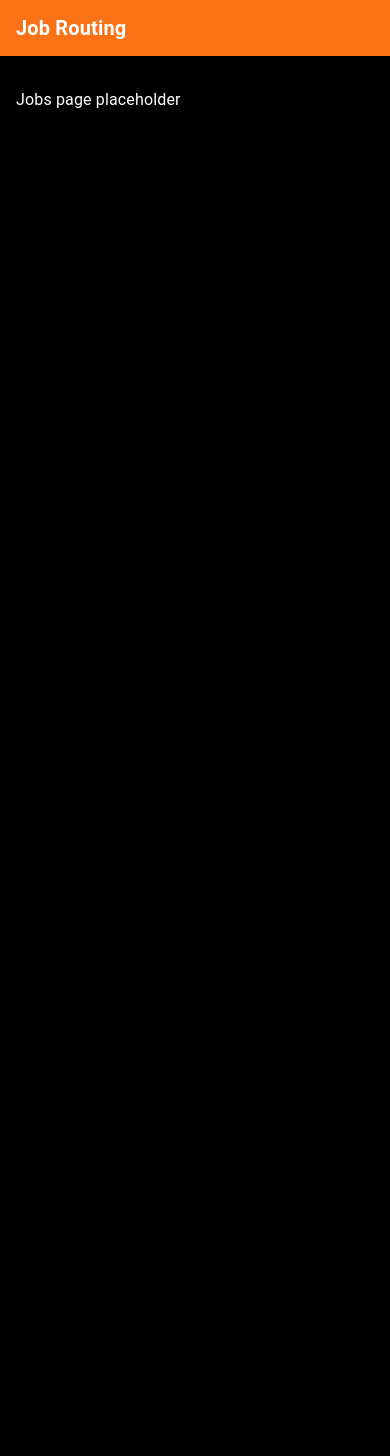
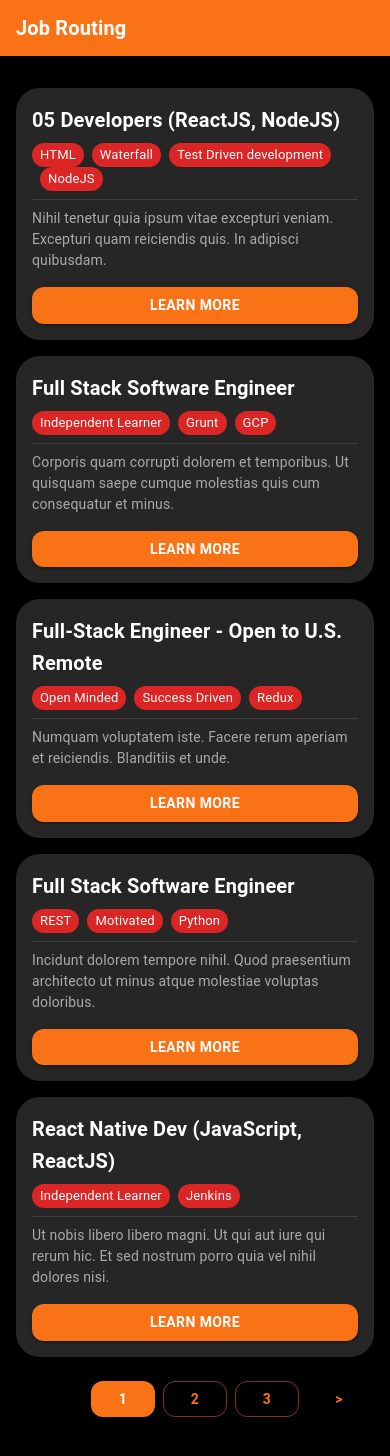
Before and after one commit to kiettt23/job-board, a React (Create React App) app: page / in a window 390 px wide. Shown: the top 1456 px of the page. Before the commit the page ends 844 px from the top, so only its background shows below. Built offline with nearby package versions, Linux system fonts and the light colour scheme.

Commit message:
feat(jobs): render 5 job cards in responsive grid with non-functioning pagination

```diff
--- a/src/pages/Jobs.js
+++ b/src/pages/Jobs.js
@@ -1,3 +1,37 @@
+import { Grid, Box, Button } from "@mui/material";
+import jobs from "../data/jobs";
+import JobCard from "../components/JobCard";
+
 export default function Jobs() {
-  return <div>Jobs page placeholder</div>;
+  const firstPageJobs = jobs.slice(0, 5); // đúng user story: hiển thị 5 job
+
+  return (
+    <Box>
+      {/* Grid responsive: xs=1 col, sm=2 col, md=3 col */}
+      <Grid container spacing={2} sx={{ mb: 3 }}>
+        {firstPageJobs.map((job) => (
+          <Grid item xs={12} sm={6} md={4} key={job.id}>
+            <JobCard job={job} />
+          </Grid>
+        ))}
+      </Grid>
+
+      {/* Pagination buttons (NON-FUNCTIONING theo yêu cầu) */}
+      <Box sx={{ display: "flex", gap: 1, justifyContent: "center" }}>
+        <Button variant="text" disabled>
+          &lt;
+        </Button>
+        <Button variant="contained" color="primary">
+          1
+        </Button>
+        <Button variant="outlined" color="primary">
+          2
+        </Button>
+        <Button variant="outlined" color="primary">
+          3
+        </Button>
+        <Button variant="text">&gt;</Button>
+      </Box>
+    </Box>
+  );
 }
```
